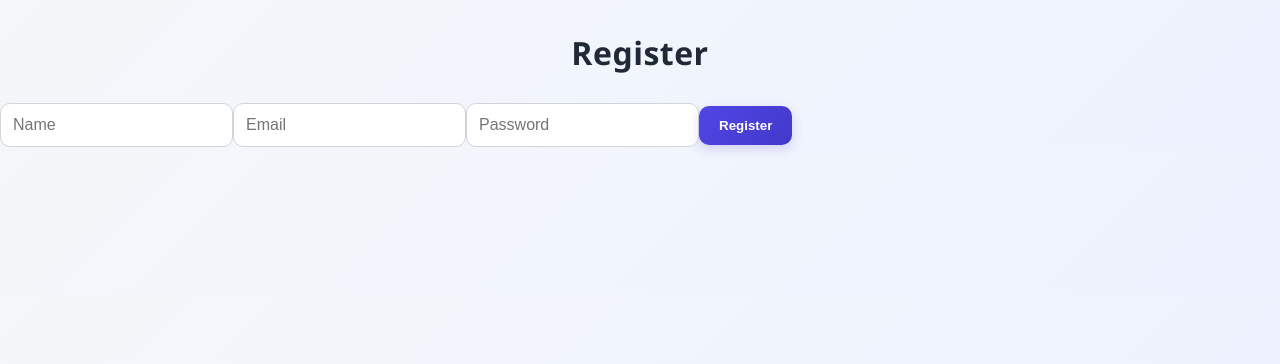
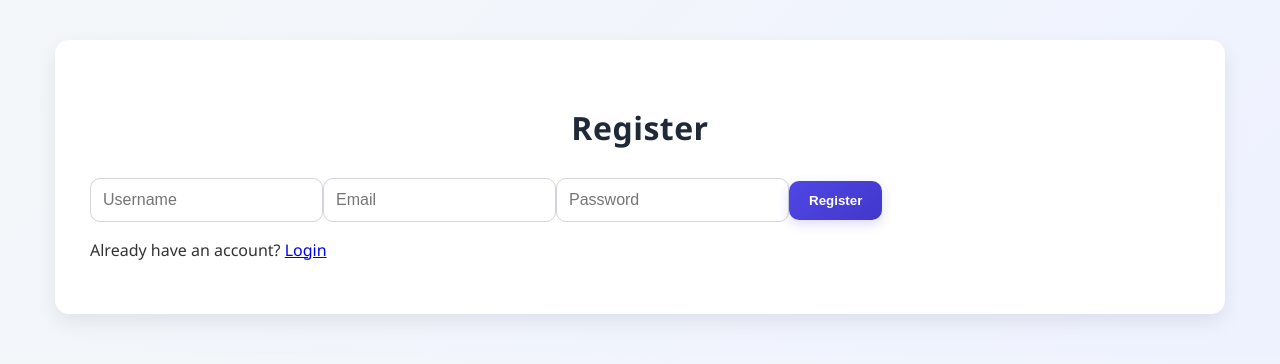
Before and after one commit to devansh-source/frontend, a React (Create React App) app: page /register in a window 1280 px wide. Shown: the top 364 px of the page. Built offline with nearby package versions, Linux system fonts and the light colour scheme.

Commit message:
Updated login/register with token auth and UI alerts

```diff
--- a/package.json
+++ b/package.json
@@ -8,6 +8,12 @@
     "@testing-library/react": "^16.3.0",
     "@testing-library/user-event": "^13.5.0",
     "axios": "^1.12.2",
+    "bcryptjs": "^3.0.2",
+    "dotenv": "^17.2.3",
+    "express": "^5.1.0",
+    "jsonwebtoken": "^9.0.2",
+    "mongoose": "^8.19.0",
+    "nodemailer": "^7.0.6",
     "react": "^19.1.1",
     "react-dom": "^19.1.1",
     "react-router-dom": "^7.9.1",
--- a/src/pages/Register.js
+++ b/src/pages/Register.js
@@ -1,54 +1,33 @@
-// src/pages/Register.js
 import React, { useState } from "react";
 import axios from "axios";
+import "./styles.css";
 
 const Register = () => {
-  const [name, setName] = useState("");
+  const [username, setUsername] = useState("");
   const [email, setEmail] = useState("");
   const [password, setPassword] = useState("");
 
   const handleRegister = async () => {
     try {
       const { data } = await axios.post("http://localhost:5000/api/users/register", {
-        name,
-        email,
-        password,
+        username, email, password
       });
 
-      // Agar register success hai
-      alert("🎉 Registration Successful! Please check your email.");
-
-      // Form reset
-      setName("");
-      setEmail("");
-      setPassword("");
+      alert(data.message); // popup alert
+      window.location.href = "/login";
     } catch (err) {
-      alert("⚠️ Registration failed! Try again.");
+      alert(err.response?.data?.error || "Registration failed");
     }
   };
 
   return (
-    <div className="register-container">
+    <div className="container">
       <h2>Register</h2>
-      <input
-        type="text"
-        placeholder="Name"
-        value={name}
-        onChange={(e) => setName(e.target.value)}
-      />
-      <input
-        type="email"
-        placeholder="Email"
-        value={email}
-        onChange={(e) => setEmail(e.target.value)}
-      />
-      <input
-        type="password"
-        placeholder="Password"
-        value={password}
-        onChange={(e) => setPassword(e.target.value)}
-      />
+      <input placeholder="Username" value={username} onChange={e => setUsername(e.target.value)} />
+      <input placeholder="Email" type="email" value={email} onChange={e => setEmail(e.target.value)} />
+      <input placeholder="Password" type="password" value={password} onChange={e => setPassword(e.target.value)} />
       <button onClick={handleRegister}>Register</button>
+      <p>Already have an account? <a href="/login">Login</a></p>
     </div>
   );
 };
```
Also changed, not shown: 1 other file (tests, documents, lock files or other folders).
